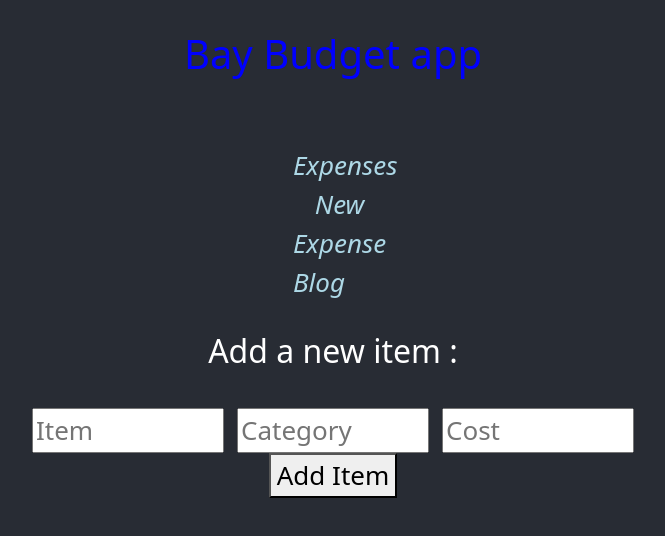
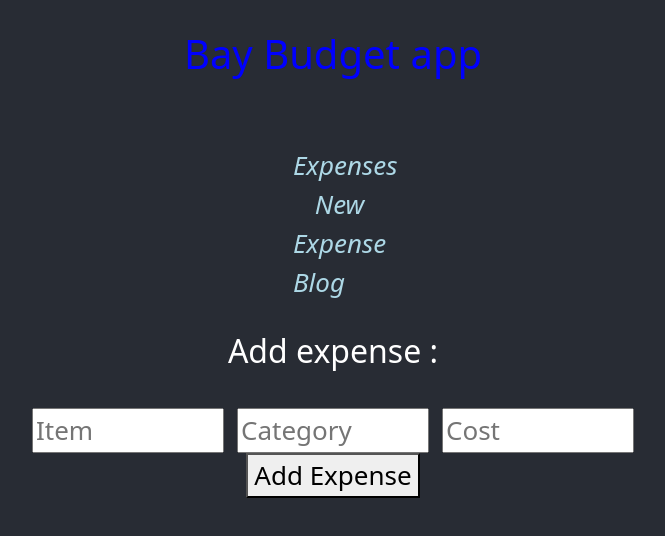
Before and after one commit to Kago-1/bay-budget-app, a React (Create React App) app: page /newexpense in a window 1280 px wide. Shown: the top 536 px of the page, without its empty margins (307-972 px from the left). Built offline with nearby package versions, Linux system fonts and the light colour scheme.

Commit message:
added add btn

```diff
--- a/src/components/NewExpense.js
+++ b/src/components/NewExpense.js
@@ -32,14 +32,14 @@ import React, {useState} from 'react';
 
   return (
     <div>
-      <h2>Add a new item :</h2>
+      <h2>Add expense :</h2>
     <form className="form" onSubmit={addExpense} >
         <div>
         <input type="text" placeholder="Item" value={item} onChange={(e)=>setItem(e.target.value)} />
         <input type="text" placeholder="Category" value={category} onChange={(e)=>setCategory(e.target.value)} />
         <input type="number" placeholder="Cost" step="$10" value={cost} onChange={(e)=>setCost(e.target.value)} />
       </div>
-      <button className="button" type="submit" > Add Item </button>
+      <button className="button" type="submit" > Add Expense </button>
     </form>
   </div>
   )
```
